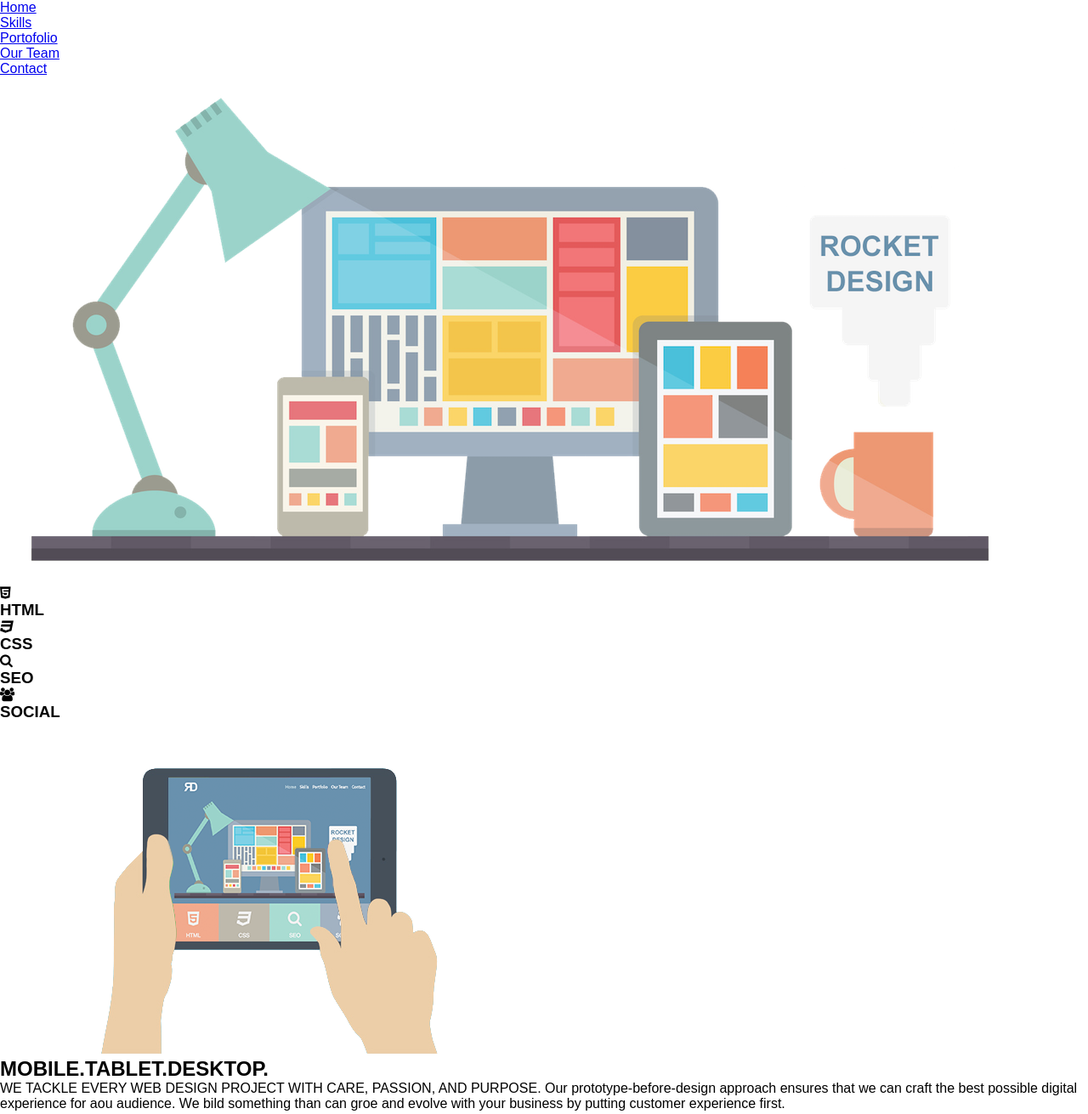
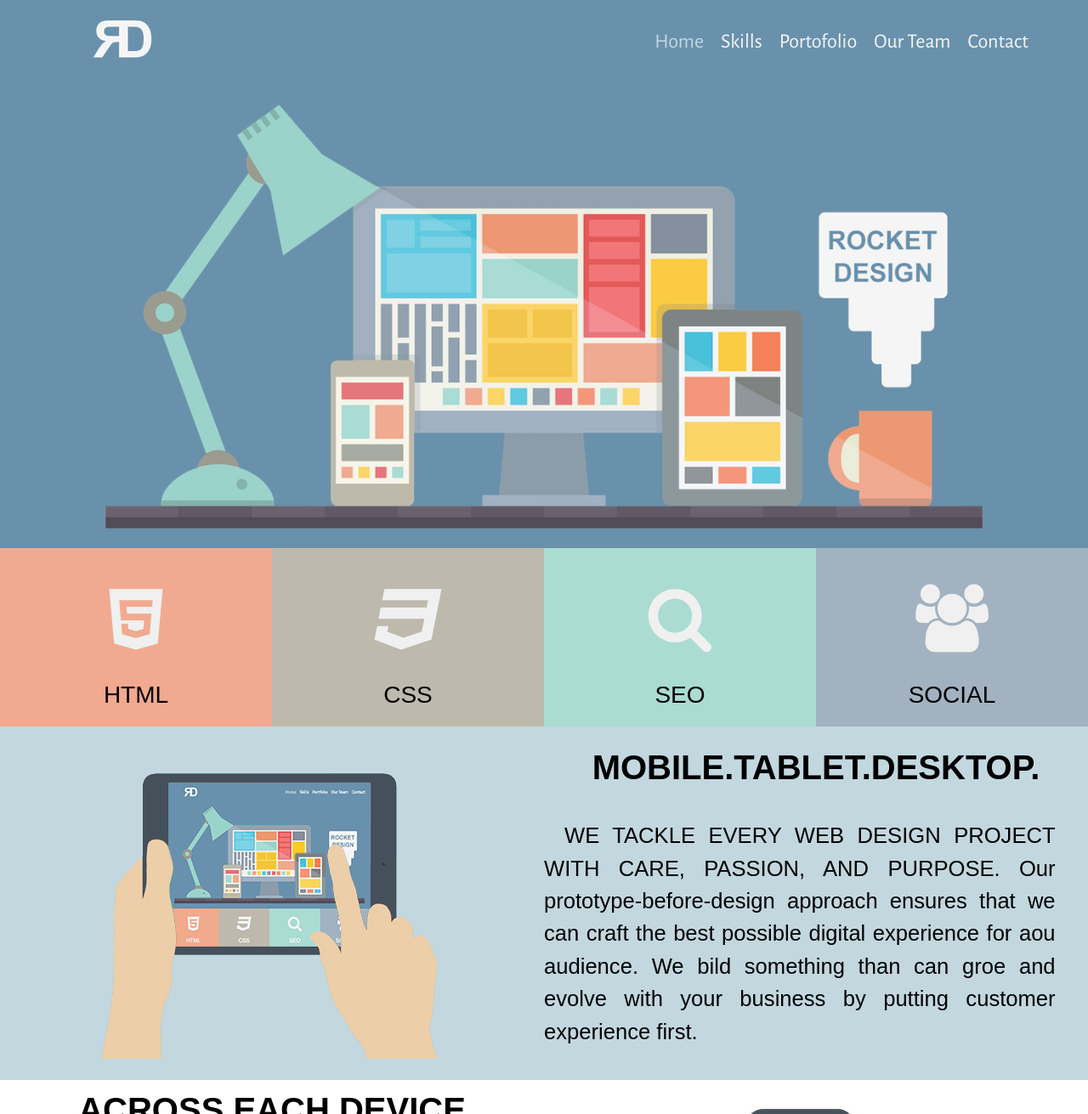
Before and after one commit to Eafilipoie/learning, a plain HTML site: page youtube project/index.html in a window 1280 px wide. Shown: the top 1311 px of the page at 85% size. Drawn offline with nearby package versions, Linux system fonts and the light colour scheme.

Commit message:
styled header and inner-wrapper class

```diff
--- a/youtube project/index.html
+++ b/youtube project/index.html
@@ -55,11 +55,11 @@
         <section class="inner-wrapper-1">
             <article id="tablet">
                 <img src="img/hand_ipad.png"/>
-                <aside id="tablet">
-                    <h2>MOBILE.TABLET.DESKTOP.</h2>
-                    <p>WE TACKLE EVERY WEB DESIGN PROJECT WITH CARE, PASSION, AND PURPOSE. Our prototype-before-design approach ensures that we can craft the best possible digital experience for aou audience. We bild something than can groe and evolve with your business by putting customer experience first.</p>
-                </aside>
             </article>
+            <aside id="tablet">
+                <h2>MOBILE.TABLET.DESKTOP.</h2>
+                <p>WE TACKLE EVERY WEB DESIGN PROJECT WITH CARE, PASSION, AND PURPOSE. Our prototype-before-design approach ensures that we can craft the best possible digital experience for aou audience. We bild something than can groe and evolve with your business by putting customer experience first.</p>
+            </aside>
         </section>
 
         <section class="inner-wrapper-2">
@@ -94,8 +94,7 @@
             <section class="one-third" id="marketing">
                 <h3>MARKETING</h3>
                 <p>
-                    A cohesive brand can be an incredibly potent tool in
-                     business, regardless of your product. People will
+                    A cohesive brand can be an incredibly potent tool business, regardless of your product. People will
                      purchase a product with a rocognizable brand over
                      one that's more obscure.
                 </p>
@@ -125,5 +124,6 @@
             <p>&copy; Rocket Design </p>
         </footer>
         <!---End Second Footer-->
-    </body>
+
+        </body>
 </html>
--- a/youtube project/style.css
+++ b/youtube project/style.css
@@ -11,3 +11,121 @@
         font-family: 'Alegreya' , sans-serif;
         margin:0;
     }
+    h2 {
+        font-size: 250%;
+        font-weight: 700;
+        text-align: center;
+        padding-top: 2%;
+    }
+    h3 {
+        font-size: 175%;
+        line-height: 155%;
+        padding: 5% 0;
+        font-weight: 400;
+    }
+    p {
+        font-size: 160%;
+        line-height: 150%;
+        padding: 3%;
+        text-indent: 2%;
+        text-align: justify;
+    }
+    img {
+        max-width: 100%;
+        height: auto;
+        width: auto;
+        margin-bottom: -4px;
+    }
+    header {
+        background-color: #6991AC;
+        width: 100%;
+        height: 86px;
+    }
+    #header-inner {
+        max-width: 1200px;
+        margin: 0 auto;
+    }
+    #logo {
+        margin: 20px;
+        float: left;
+        width: 200px;
+        height: 60px;
+        background: url(img/RD.png) no-repeat center;
+    }
+    /*---Start Navigation--*/
+
+    nav {
+        float: right;
+        padding: 25px 20px 0 0;
+        }
+    menu-icon {
+        display: hidden;
+        width: 40px;
+        height: 40px;
+        background: url(img/nav.png)center;
+    }
+    a:hover#menu-icon {
+        border-radius: 4px 4px 0 0;
+    }
+    ul {
+        list-style-type: none;
+    }
+    nav ul li {
+        font-family: 'Alegreya Sans' , sans-serif;
+        font-size: 150%;
+        display: inline-block;
+        float: left;
+        padding: 10px;
+    }
+    nav ul li a {
+        color: #F5F5F5;
+        text-decoration: none;
+    }
+    nav ul li a:hover {
+        color: #C3D7DF;
+    }
+    .current {
+        color: #C3D7DF;
+    }
+    /*---End Navigation Style--*/
+    .banner {
+        width: 100%;
+        background-color: #6991AC;
+    }
+    .banner-inner {
+        max-width: 1100px;
+        margin: 0 auto;
+    }
+    .one-fourth {
+        width: 25%;
+        float: left;
+        text-align: center;
+    }
+    #html {
+        background-color: #F1AA90;
+    }
+    #css {
+        background-color: #BEB9AD;
+    }
+    #seo {
+        background-color: #AADCD2;
+    }
+    #social {
+        background-color: #A2B2C1;
+    }
+    .one-fourth i {
+        color: #F0F0F0;
+        font-size: 500%;
+        padding: 13% 0 4% 0;
+    }
+    .inner-wrapper-1 {
+        float: left;
+        width: 100%;
+        background-color: #C3D7DF;
+    }
+    article {
+        float: left;
+        margin: 0 auto;
+        width: 50%;
+        height: auto;
+    }
```
